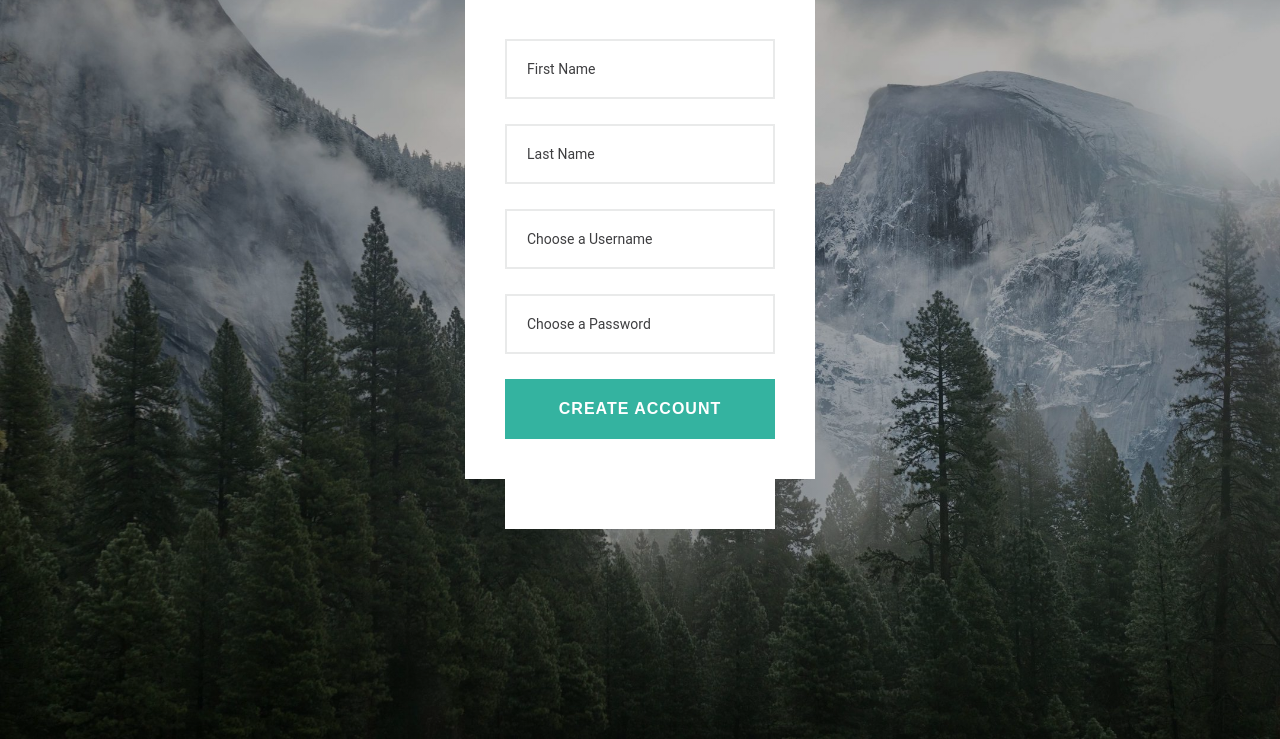
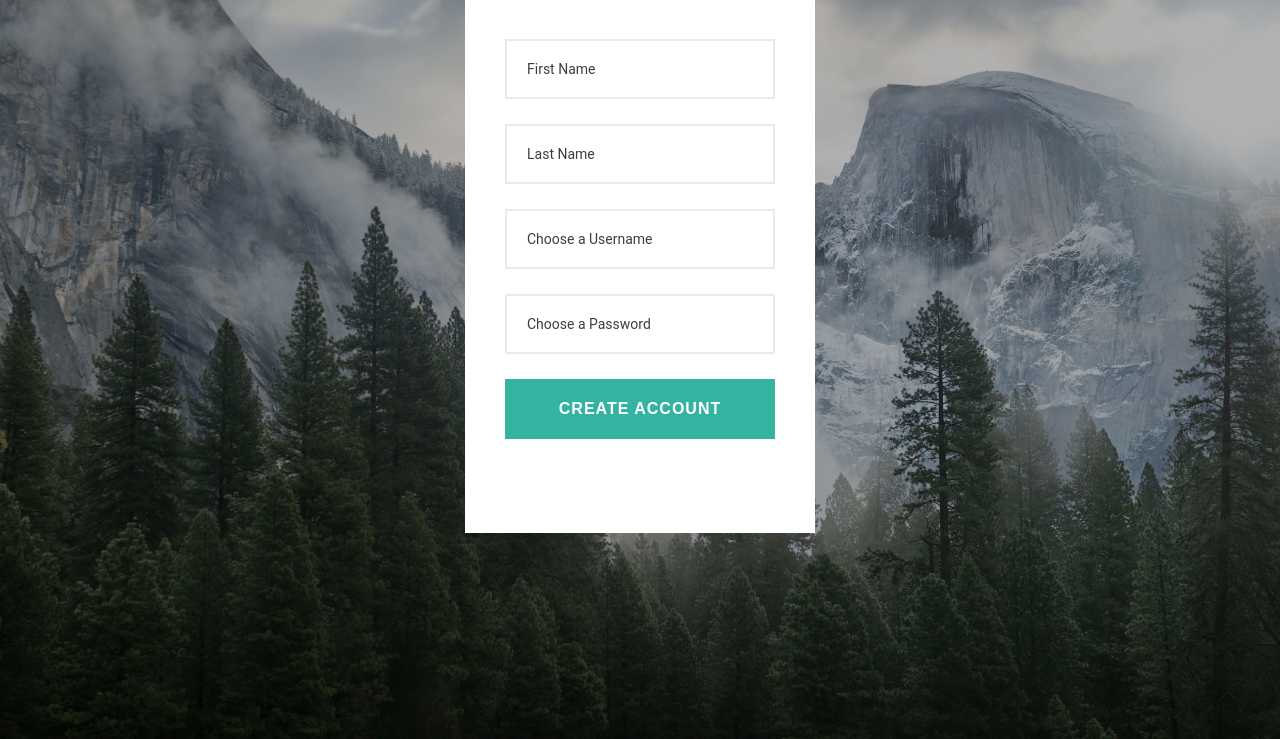
Before and after one commit to bb912/contacts_app_23, a PHP site: page / in a window 1280 px wide. Shown: the part 91-830 px from the top of the page. Run offline with PHP 8.4, Linux system fonts and the light colour scheme; some libraries are stand-ins or nearby versions.

Commit message:
fix signup form height

```diff
--- a/style.css
+++ b/style.css
@@ -61,7 +61,7 @@ body{
   clear: both;
   width: 100%;
   box-sizing: border-box;
-  height: 480px;
+  height: 534px;
 }
 
 .login-form{
```
